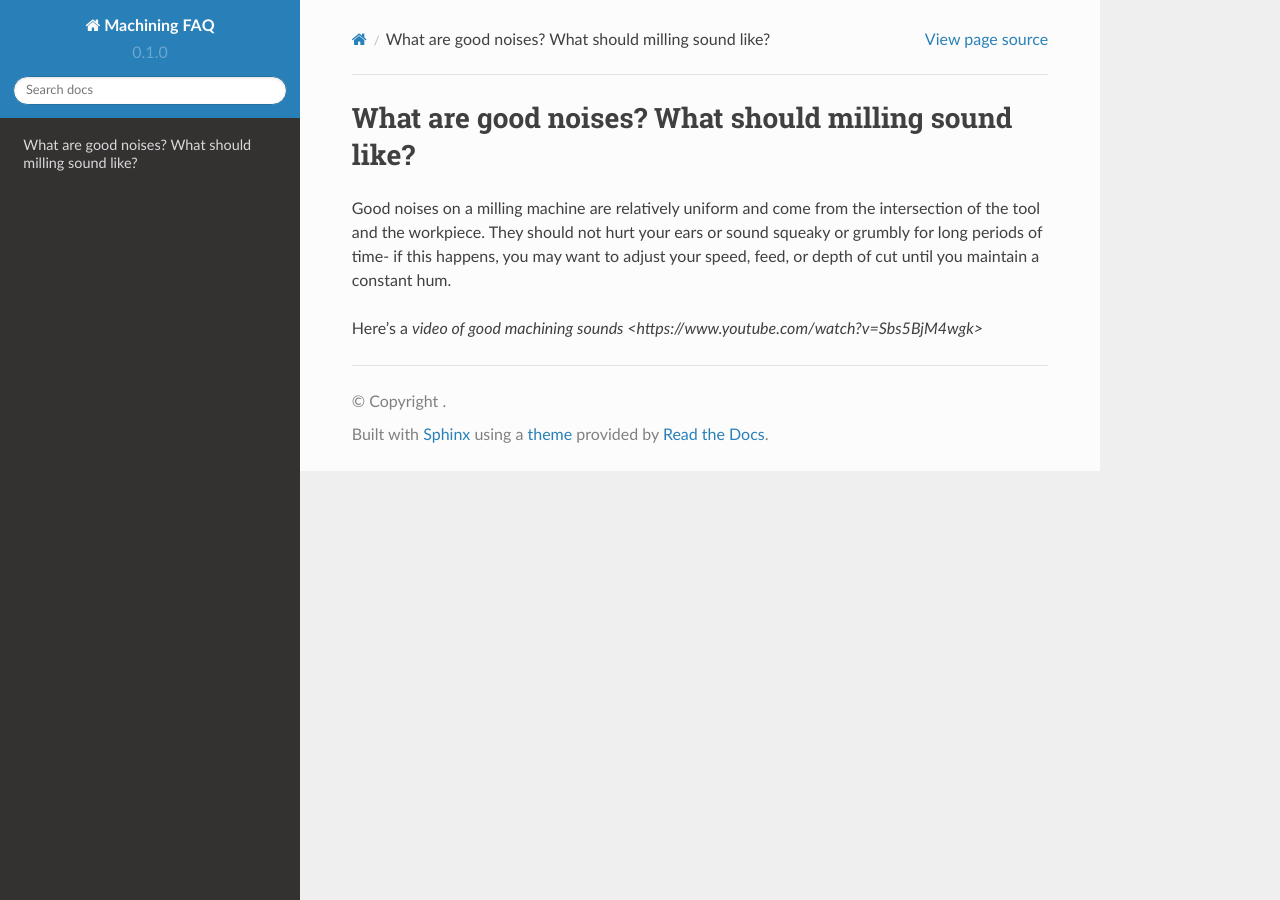
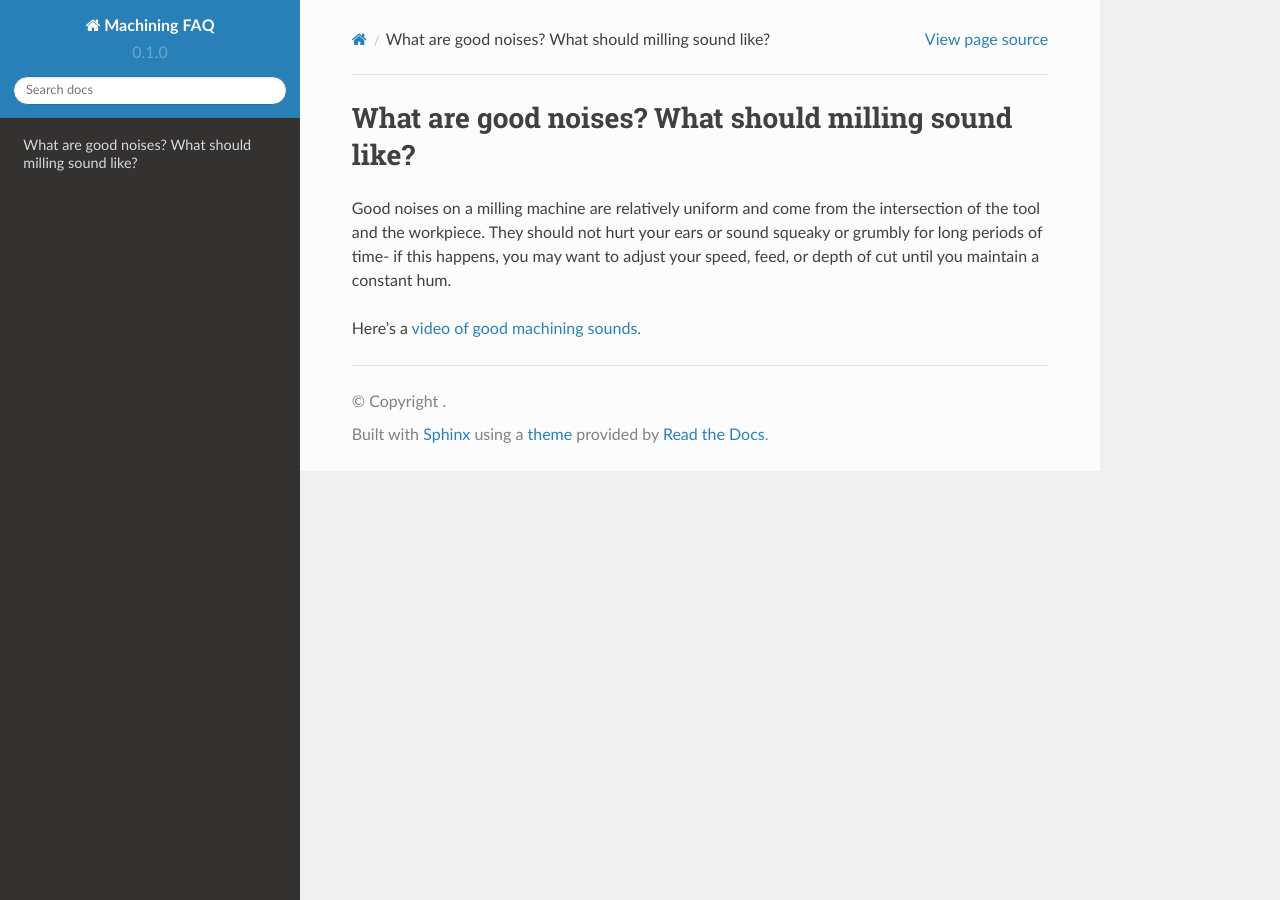
Before and after one commit to leapgroupmit/machining-faq, a Sphinx documentation site: the page built from docs/source/noises/goodnoises.rst, in a window 1280 px wide. Built offline with Sphinx 7.4.7 and the Read the Docs theme 2.0.0, drawn with Linux system fonts in a browser that asks for light colours.

Commit message:
Update goodnoises.rst

```diff
--- a/docs/source/noises/goodnoises.rst
+++ b/docs/source/noises/goodnoises.rst
@@ -6,4 +6,4 @@ of the tool and the workpiece. They should not hurt your ears or sound squeaky o
 for long periods of time- if this happens, you may want to adjust your speed, feed,
 or depth of cut until you maintain a constant hum.
 
-Here's a `video of good machining sounds <https://www.youtube.com/watch?v=Sbs5BjM4wgk>`
+Here's a `video of good machining sounds. <https://www.youtube.com/watch?v=Sbs5BjM4wgk>`_
```
